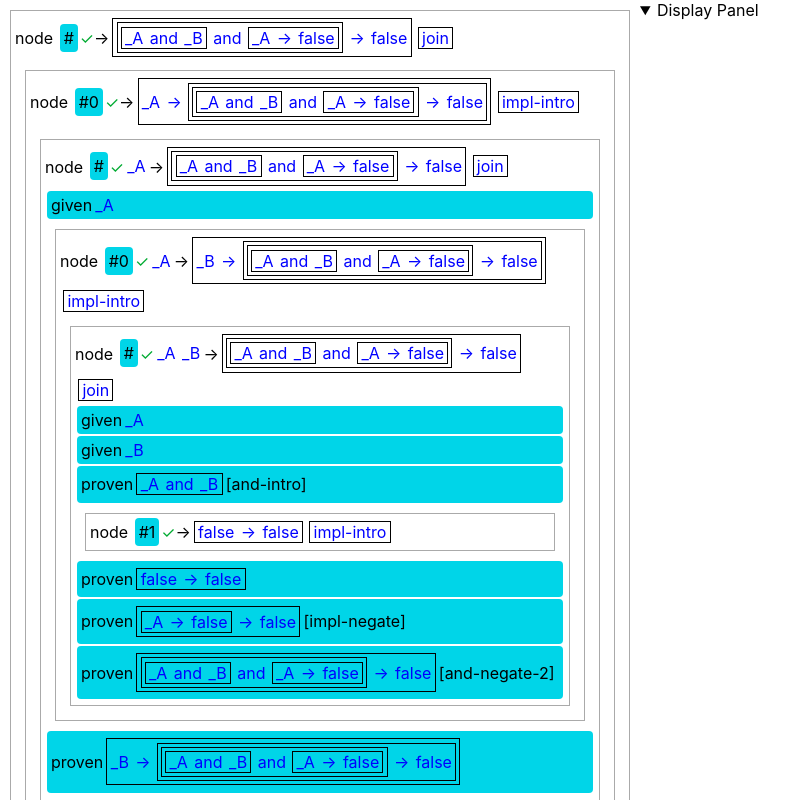
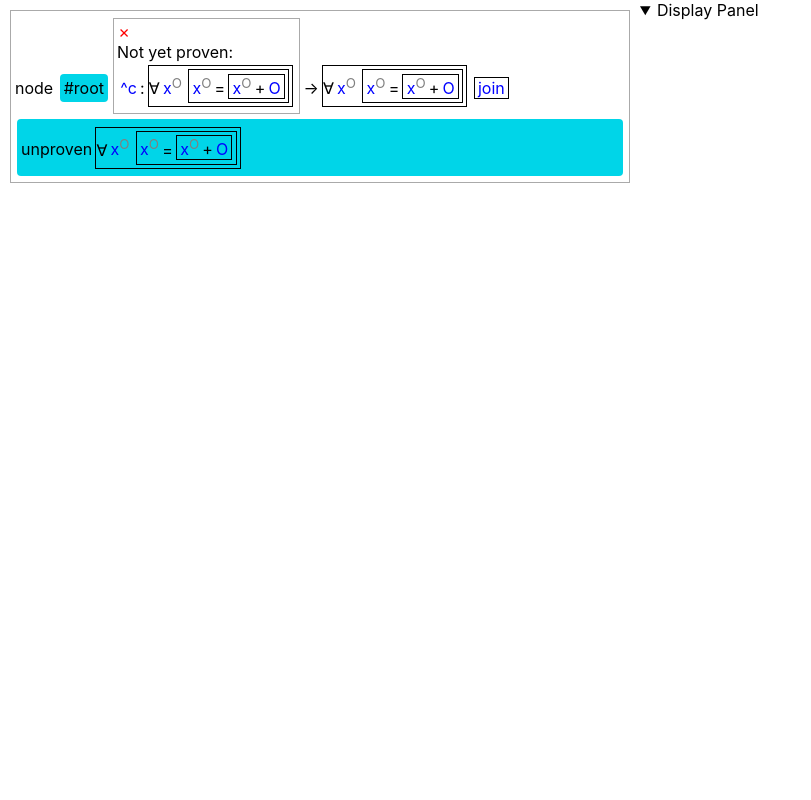
Before and after one commit to pennzht/saphyra, a website: page js/start.html in a window 1280 px wide. Shown: the whole page, without its empty margins (0-811 px from the left). Drawn offline with Linux system fonts and the light colour scheme.

Commit message:
Use cleaner displays for statements, with type superscript.

```diff
--- a/js/nodeviz.js
+++ b/js/nodeviz.js
@@ -122,15 +122,56 @@ function dispNode(node) {
   }
 }
 
-function dispStmt(stmt) {
-  function transformStmt(stmt) {
-    if (isList(stmt) && stmt.length === 3) {
-      return [transformStmt(stmt[1]), stmt[0], transformStmt(stmt[2])];
+function dispStmt(obj) {
+  if (! isList(obj)) {
+    if (isVar(obj)) {
+      let varBody = obj.slice(1), varType = '';
+      // Possible typed structure.
+      const colon = obj.lastIndexOf(':');
+      if (colon > 0) {
+        varBody = obj.slice(1, colon), varType = obj.slice(colon + 1);
+      }
+
+      return elem('span', {class: 'atom', 'data-sexp': str(obj)}, [
+        text(varBody),
+        elem('sup', {class: 'type-notice'}, [text(varType)])
+      ]);
     }
-    return stmt;
+
+    return dispSexp(obj);
+  } else {
+    let match = simpleMatch(['_head', '_a', '_b'], obj);
+    if (match.success) {
+      const [head, a, b] = obj;
+
+      if (isAtomic(head) && head !== ':') {
+        return elem('div', {class: 'list', 'data-sexp': str(obj)}, [
+          dispStmt(a),
+          text(head),
+          dispStmt(b),
+        ])
+      } else if (head === ':') {
+        return elem('div', {class: 'list', 'data-sexp': str(obj)}, [
+          dispStmt(a),
+          text('\u21a6'),
+          dispStmt(b),
+        ])
+      }
+    }
+
+    match = simpleMatch(['forall', [':', '_v', '_body']], obj);
+    if (match.success) {
+      const v = match.map.get('_v'), body = match.map.get('_body');
+
+      return elem('div', {class: 'list', 'data-sexp': str(obj)}, [
+        text('∀'),
+        dispStmt(v),
+        dispStmt(body),
+      ])
+    }
+
+    return elem('div', {class: 'list', 'data-sexp': str(obj)}, obj.map(dispStmt));
   }
-
-  return elem('stmt', {'data-sexp': str(stmt)}, [dispSexp(transformStmt(stmt))]);
 }
 
 function dispConclusion(conclusion) {
--- a/js/run.js
+++ b/js/run.js
@@ -60,8 +60,10 @@ window.onload = (e) => {
   `));
 
   currentCode = tryProveTautology(parseOne(
-    `(and (and _A _B) (-> _A false))`
+    `(and (and _A:P _B:P) (-> _A:P false))`
   ));
+
+  currentCode = parseOne(sampleTreeDeriv7);
 
   execute(currentCode);
 
--- a/js/style.css
+++ b/js/style.css
@@ -69,6 +69,10 @@ stmt {
     display: inline-block;
 }
 
+.type-notice {
+    color: gray;
+}
+
 /* Styles for expressions */
 .number { color: red; }
 .atom { color: blue; }
```
